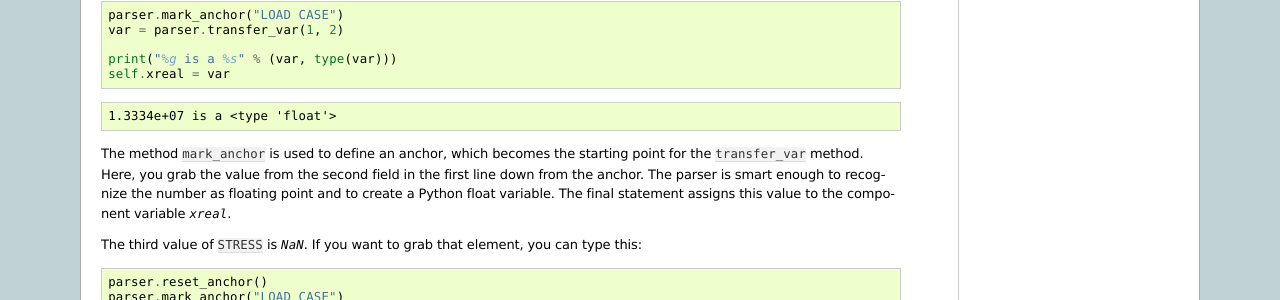
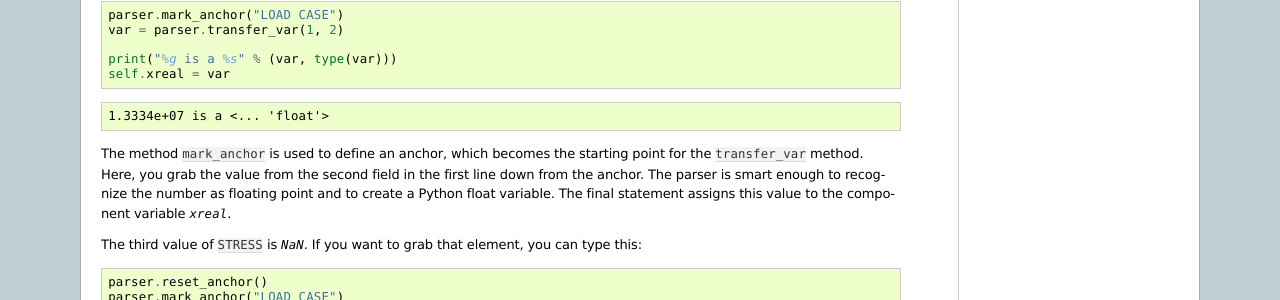
Before and after one commit to OpenMDAO/OpenMDAO1, a Sphinx documentation site: the page built from openmdao/docs/usr-guide/tutorials/file-wrapping-tutorial.rst, in a window 1280 px wide and 900 px high, scrolled down 5857 px. Shown: the part 151-451 px from the top of the window. Built offline with Sphinx 7.4.7, drawn with Linux system fonts in a browser that asks for light colours; part of the change alters nothing that is shown.

Commit message:
fixing docs

```diff
--- a/openmdao/docs/usr-guide/tutorials/file-wrapping-tutorial.rst
+++ b/openmdao/docs/usr-guide/tutorials/file-wrapping-tutorial.rst
@@ -29,7 +29,7 @@ In a file-wrapped component, all key inputs for the external code come from an i
 that must be written. When generating the input file, it is important to prevent the loss of
 precision. Consider a variable with 15 digits of precision.
 
-.. doctest:: precision
+..
 
     >>> # Python 3 compatibility
     >>> from __future__ import print_function
@@ -552,7 +552,7 @@ statement is there only for display.)
 
 .. testoutput:: Parse_Output
 
-    1.3334e+07 is a <type 'float'>
+    1.3334e+07 is a <... 'float'>
 
 The method ``mark_anchor`` is used to define an anchor, which becomes the
 starting point for the ``transfer_var`` method. Here, you grab the value from the
```
